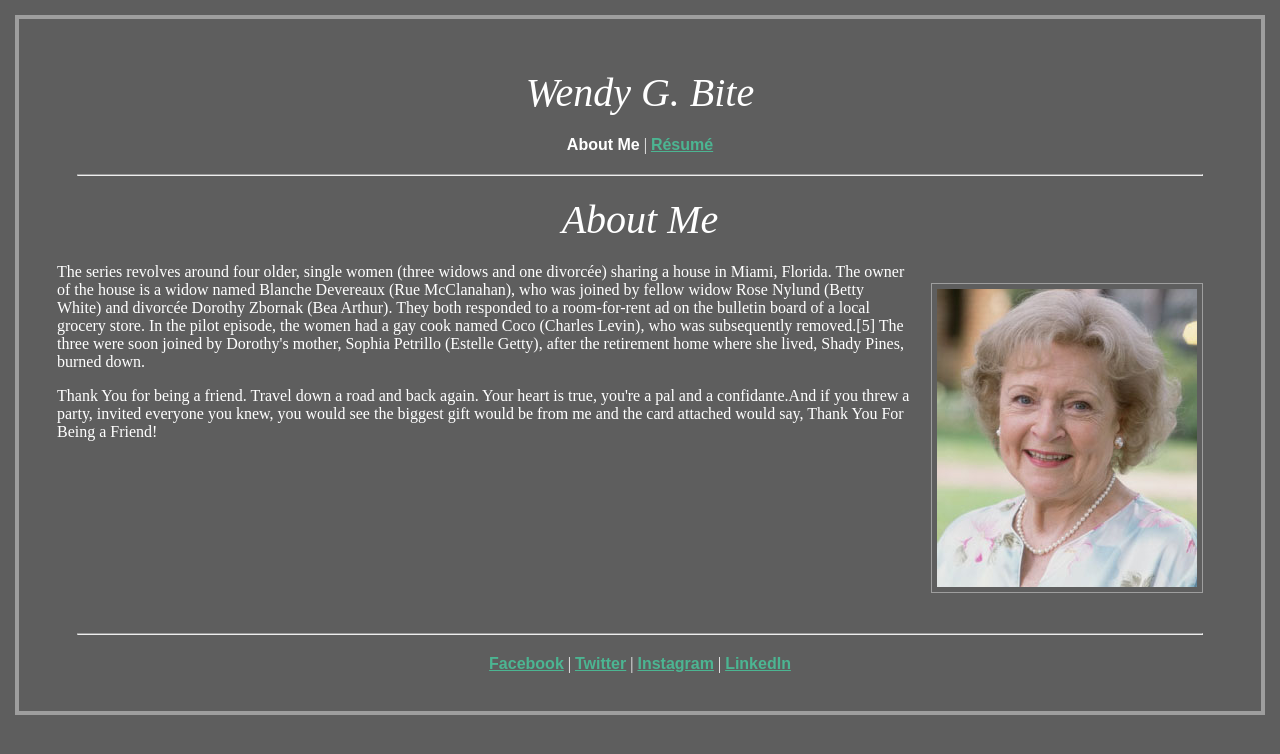
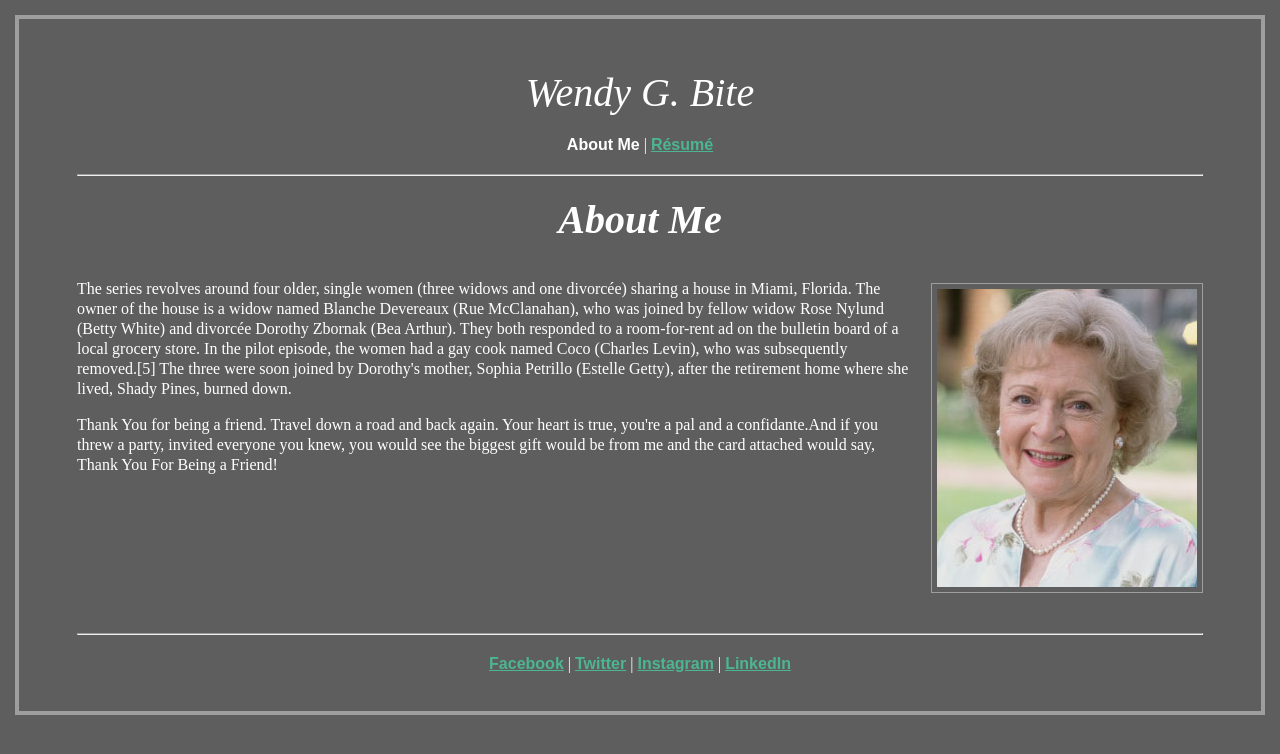
Before and after one commit to rachelmds/WendyBite, a plain HTML site: page index.html in a window 1280 px wide. Drawn offline with Linux system fonts and the light colour scheme.

Commit message:
Changes - Validator

```diff
--- a/index.html
+++ b/index.html
@@ -23,17 +23,17 @@
 		<hr>
 
 		<section>
-			<div>
-				<h1 class="aboutme">About Me</h1>
+				<h1 class="title"><strong>About Me</strong></h1>
 					<p>
 						<div class="clearfix">
 						<img src="assets/Betty-White.jpg">
 
 
-					The series revolves around four older, single women (three widows and one divorcée) sharing a house in Miami, Florida. The owner of the house is a widow named Blanche Devereaux (Rue McClanahan), who was joined by fellow widow Rose Nylund (Betty White) and divorcée Dorothy Zbornak (Bea Arthur). They both responded to a room-for-rent ad on the bulletin board of a local grocery store. In the pilot episode, the women had a gay cook named Coco (Charles Levin), who was subsequently removed.[5] The three were soon joined by Dorothy's mother, Sophia Petrillo (Estelle Getty), after the retirement home where she lived, Shady Pines, burned down.</p>
+					<p>The series revolves around four older, single women (three widows and one divorcée) sharing a house in Miami, Florida. The owner of the house is a widow named Blanche Devereaux (Rue McClanahan), who was joined by fellow widow Rose Nylund (Betty White) and divorcée Dorothy Zbornak (Bea Arthur). They both responded to a room-for-rent ad on the bulletin board of a local grocery store. In the pilot episode, the women had a gay cook named Coco (Charles Levin), who was subsequently removed.[5] The three were soon joined by Dorothy's mother, Sophia Petrillo (Estelle Getty), after the retirement home where she lived, Shady Pines, burned down.</p>
 
-					Thank You for being a friend. Travel down a road and back again. Your heart is true, you're a pal and a confidante.And if you threw a party, invited everyone you knew, you would see the biggest gift would be from me and the card attached would say, Thank You For Being a Friend!</p> </div>
-			</div>
+					<p>Thank You for being a friend. Travel down a road and back again. Your heart is true, you're a pal and a confidante.And if you threw a party, invited everyone you knew, you would see the biggest gift would be from me and the card attached would say, Thank You For Being a Friend!</p>
+				</div>
+
 		</section>
 
 		<hr>
```
